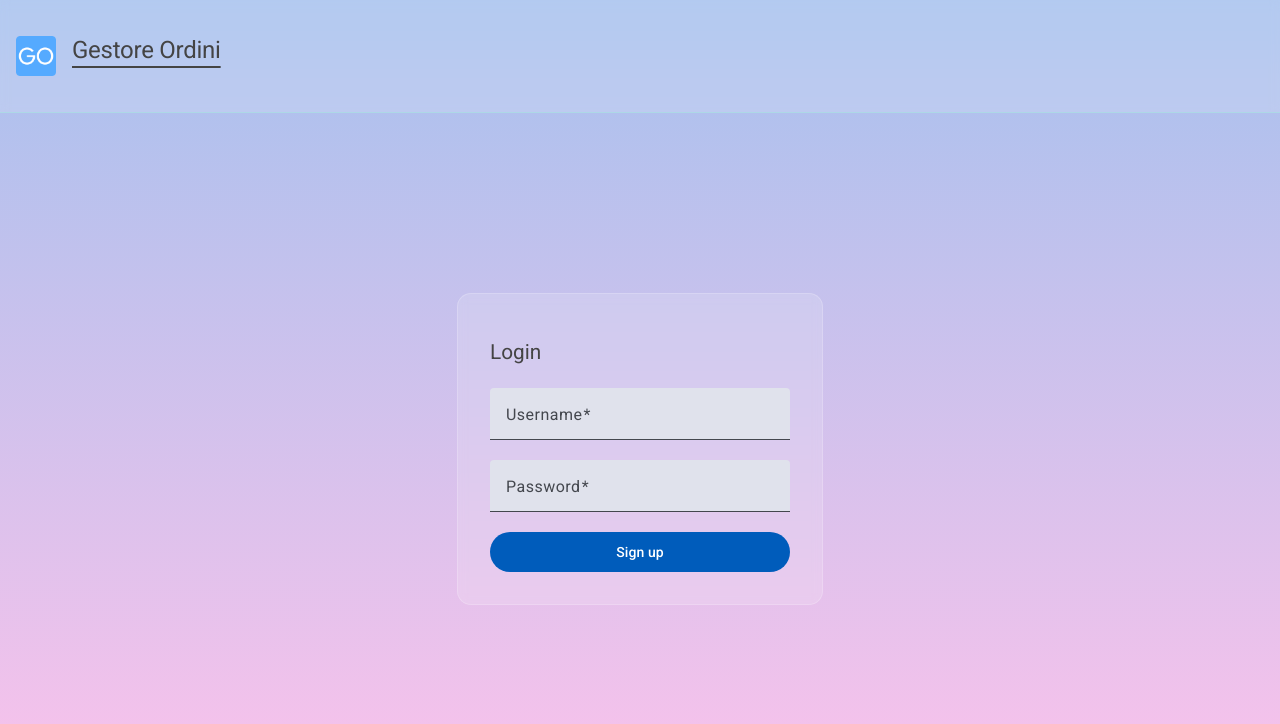
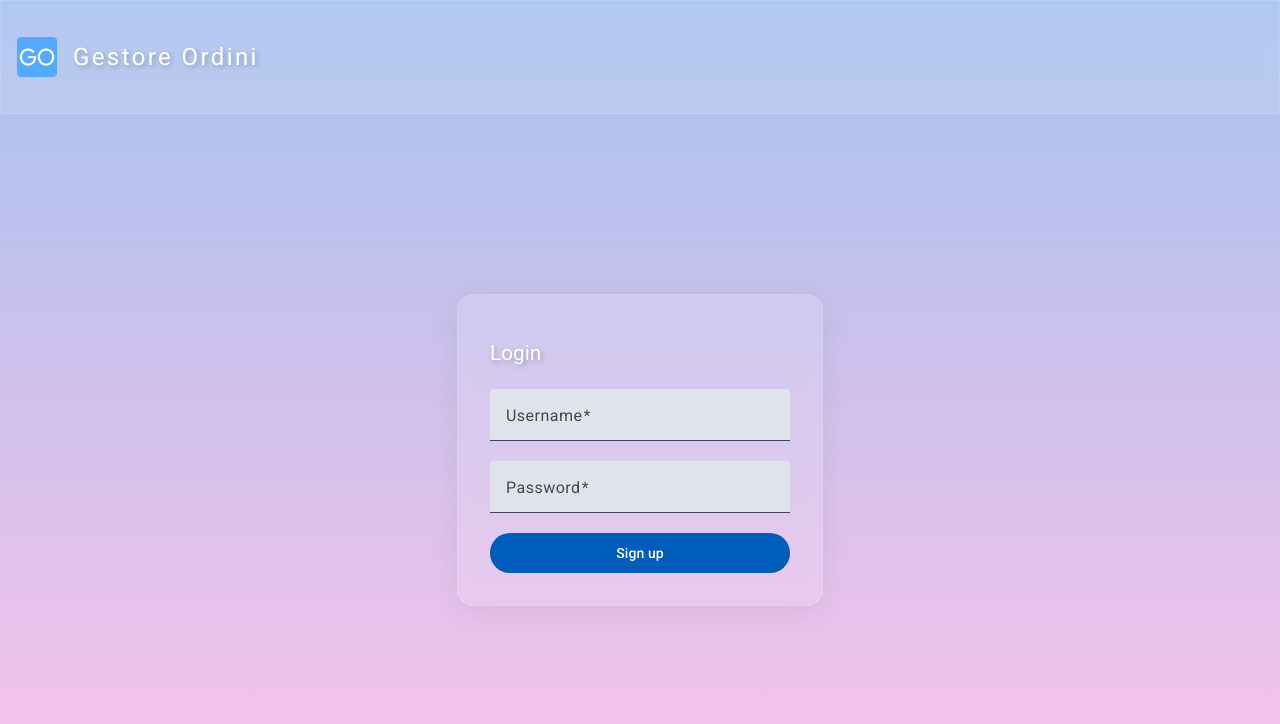
Before and after one commit to simonetimi/academy-gestione-ordini, an Angular app in the folder frontend-gestione-ordini/: page /auth/login in a window 1280 px wide. Shown: the top 724 px of the page. Built offline with nearby package versions, Linux system fonts and the light colour scheme.

Commit message:
change header and general styles

```diff
--- a/frontend-gestione-ordini/src/app/features/header/header.component.html
+++ b/frontend-gestione-ordini/src/app/features/header/header.component.html
@@ -1,4 +1,4 @@
 <header>
   <img width="40px" height="40px" src="/logo.png" alt="logo gestore ordini" />
-  <h1>Gestore Ordini</h1>
+  <h1 class="title">Gestore Ordini</h1>
 </header>
--- a/frontend-gestione-ordini/src/app/features/header/header.component.scss
+++ b/frontend-gestione-ordini/src/app/features/header/header.component.scss
@@ -3,10 +3,18 @@ header {
   display: flex;
   align-items: center;
   gap: 1rem;
-  border-bottom: 1px solid lightblue;
 }
 
 h1 {
-  text-decoration: underline;
-  text-underline-offset: 8px;
+  padding: 0;
+  margin: 0;
 }
+
+.title {
+  transition: transform 0.6s ease;
+  letter-spacing: 0.1em;
+}
+
+.title:hover {
+  transform: scale(1.07);
+}
--- a/frontend-gestione-ordini/src/styles.scss
+++ b/frontend-gestione-ordini/src/styles.scss
@@ -19,8 +19,9 @@ main {
 }
 
 header {
-  background-color: rgba(255, 255, 255, 0.15);
-  backdrop-filter: blur(5px) saturate(100%);
+  background: #ffffff22;
+  backdrop-filter: blur(6px);
+  border: 1px solid #ffffff22;
 }
 
 h1 {
@@ -31,13 +32,21 @@ h2 {
   font-size: 1.3rem !important;
 }
 
+h1,
+h2,
+h3 {
+  color: #ffffff;
+  text-shadow: 2px 2px 5px rgba(0, 0, 0, 0.25);
+}
+
 .form-container {
-  border: 1px solid #ffffff33;
   padding: 2rem;
-  border-radius: 14px;
-  background-color: rgba(255, 255, 255, 0.15);
-  backdrop-filter: blur(5px) saturate(100%);
   min-width: 300px;
+  background: #ffffff22;
+  border-radius: 16px;
+  box-shadow: 0 4px 30px #00000011;
+  backdrop-filter: blur(6px);
+  border: 1px solid #ffffff22;
 }
 
 .auth-form {
```
